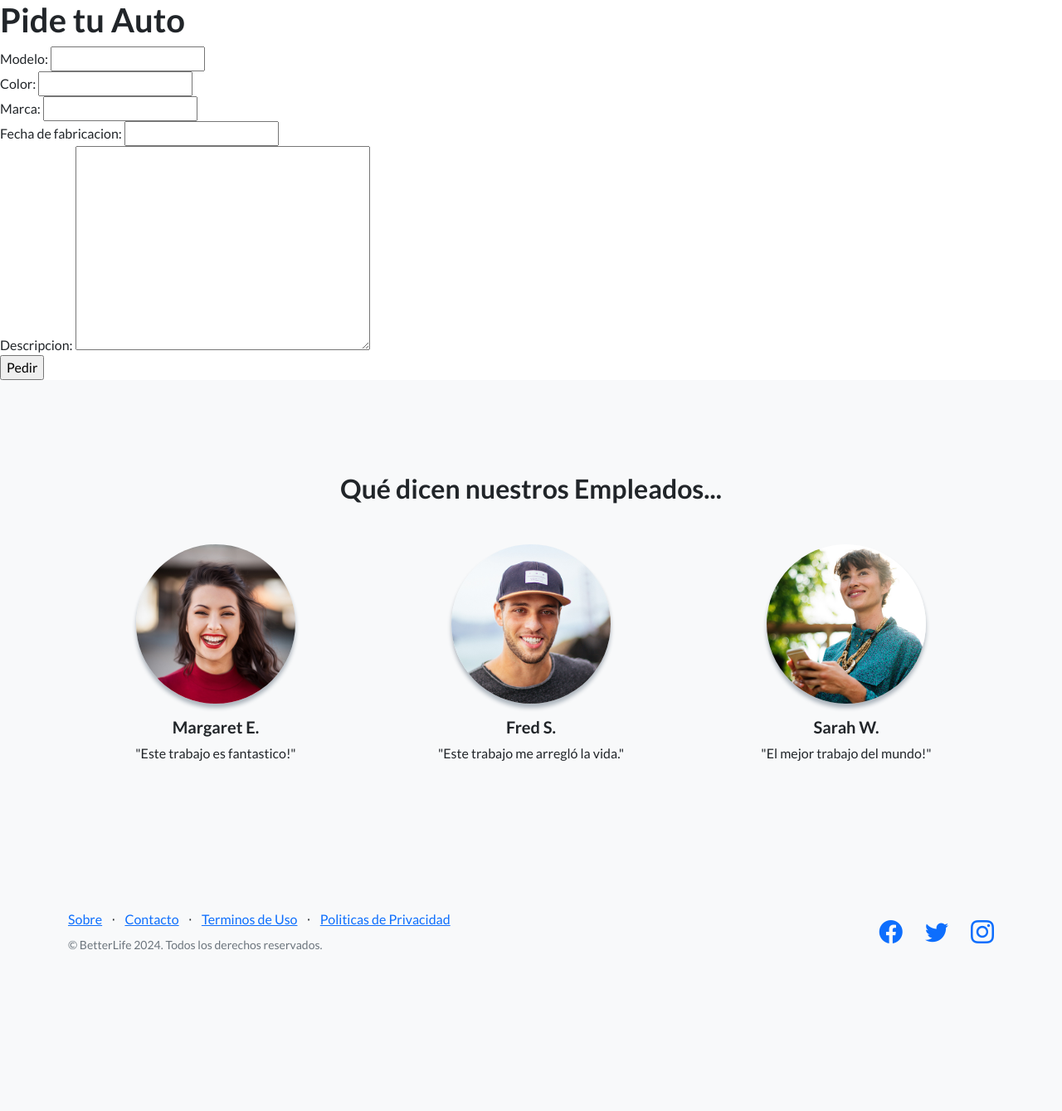
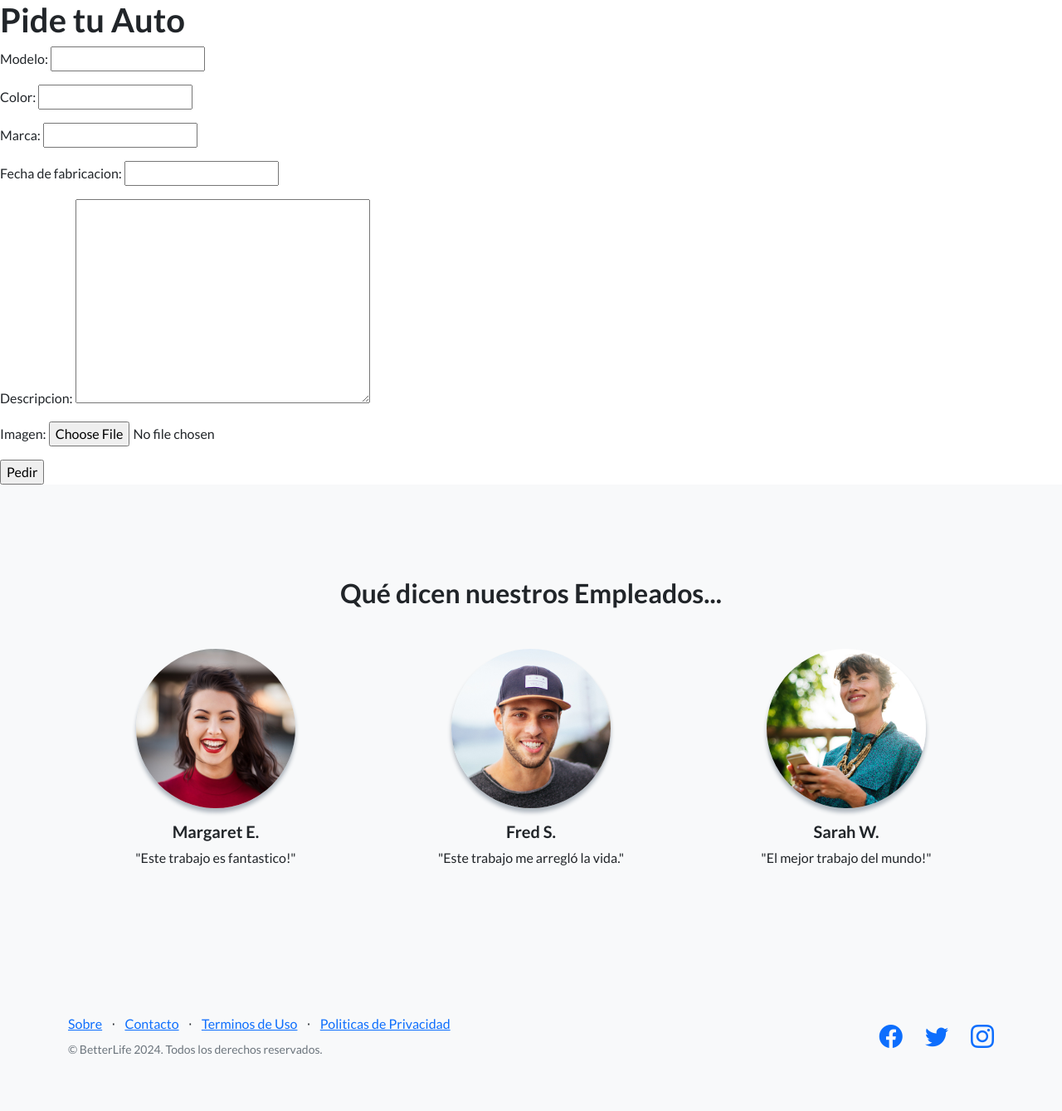
Before and after one commit to emarias/Arias-PlaygroundFinalProject, a Django app: page /vehiculos/autos/pedir/ in a window 1280 px wide. Shown: the part 56-1395 px from the top of the page at 83% size. Before the commit the page ends 1200 px from the top, so only its background shows below. Run offline with Django 5.2, Linux system fonts and the light colour scheme; the visitor is signed in with stand-in values (Sample User, id 1); data that the repository does not hold is empty; some libraries are stand-ins or nearby versions.

Commit message:
v1.1.2 (Se agregó el campo de imagen a los vehiculos)

```diff
--- a/trabajofinal/settings.py
+++ b/trabajofinal/settings.py
@@ -119,7 +119,7 @@
 # Static files (CSS, JavaScript, Images)
 # https://docs.djangoproject.com/en/5.0/howto/static-files/
 
-STATIC_URL = 'static/'
+STATIC_URL = '/static/'
 
 # Default primary key field type
 # https://docs.djangoproject.com/en/5.0/ref/settings/#default-auto-field
--- a/vehiculos/forms.py
+++ b/vehiculos/forms.py
@@ -1,4 +1,10 @@
 from django import forms
+from vehiculos.models import Autos
+
+class AutosInfo(forms.ModelForm):
+    class Meta:
+        model = Autos
+        fields = ['modelo', 'color', 'marca', 'fecha_de_fabricacion', 'descripcion', 'imagen']
 
 class BusquedaAuto(forms.Form):
     nombre = forms.CharField(max_length=30, required=False)
--- a/vehiculos/models.py
+++ b/vehiculos/models.py
@@ -7,6 +7,7 @@
     marca= models.CharField(max_length=30)
     fecha_de_fabricacion= models.DateField()
     descripcion= RichTextField(null=True)
+    imagen = models.ImageField(upload_to='autos_images', null=True, blank=True)
 
     def __str__(self):
         return f"{self.modelo} {self.marca} - {self.color}"
--- a/vehiculos/templates/autos/conseguir_auto.html
+++ b/vehiculos/templates/autos/conseguir_auto.html
@@ -5,12 +5,11 @@
     {% endblock header %}
 
     {% block main %}
-    <form action={% url "PedirAuto" %} method="POST">
+    <form action={% url "PedirAuto" %} method="POST" enctype="multipart/form-data">
         {% csrf_token %}
 
         <table>
-            {{form.media}}
-            {{form}}
+            {{ form.as_p }}
         </table>
 
         <input type="submit" value="Pedir">
--- a/vehiculos/templates/autos/detalles_auto.html
+++ b/vehiculos/templates/autos/detalles_auto.html
@@ -10,5 +10,8 @@
         <li>Color:{{autos.color}}</li>
         <li>Fecha de Fabricacion: {{autos.fecha_de_fabricacion}}</li>
         <li>Descripcion: {{autos.descripcion | safe}}</li>
+        {% if autos.imagen %}
+        <li>Imagen: <img src="{{ autos.imagen.url }}" alt="Imagen del Auto" height="300px"></li>
+    {% endif %}
     </ul>
     {% endblock main %}
--- a/vehiculos/templates/autos/editar_auto.html
+++ b/vehiculos/templates/autos/editar_auto.html
@@ -6,7 +6,7 @@
 
 {% block main %}
 
-<form action={% url "EditarAuto" autos.id %} method="POST">
+<form action={% url "EditarAuto" autos.id %} method="POST" enctype="multipart/form-data">
     {% csrf_token %}
     <table>
         {{form.media}}
--- a/vehiculos/views.py
+++ b/vehiculos/views.py
@@ -5,7 +5,7 @@
 from vehiculos.models import Autos
 from django.urls import reverse_lazy
 from django.contrib.auth.mixins import LoginRequiredMixin
-from vehiculos.forms import BusquedaAuto
+from vehiculos.forms import BusquedaAuto, AutosInfo
 
 class AutosLista(ListView):
     model = Autos
@@ -32,7 +32,7 @@
 class PedirAuto(LoginRequiredMixin,CreateView):
     model = Autos
     template_name = "autos/conseguir_auto.html"
-    fields = ['modelo', 'color', 'marca', 'fecha_de_fabricacion','descripcion']
+    form_class = AutosInfo
     success_url = reverse_lazy('autos')
 
 class SacarAuto(LoginRequiredMixin, DeleteView):
@@ -40,11 +40,11 @@
     template_name = "autos/sacar_auto.html"
     success_url= reverse_lazy ('autos')
 
-class EditarAuto(LoginRequiredMixin, UpdateView):
+class EditarAuto(LoginRequiredMixin,UpdateView):
     model = Autos
     template_name = "autos/editar_auto.html"
-    success_url= reverse_lazy ('autos')
-    fields= ['modelo', 'color', 'marca', 'fecha_de_fabricacion','descripcion']
+    form_class = AutosInfo
+    success_url = reverse_lazy('autos')
 
 class DetallesAuto(DetailView):
     model = Autos
```
Also changed, not shown: usuarios/migrations/0002_datosextra_tipo_de_sangre.py (added).
